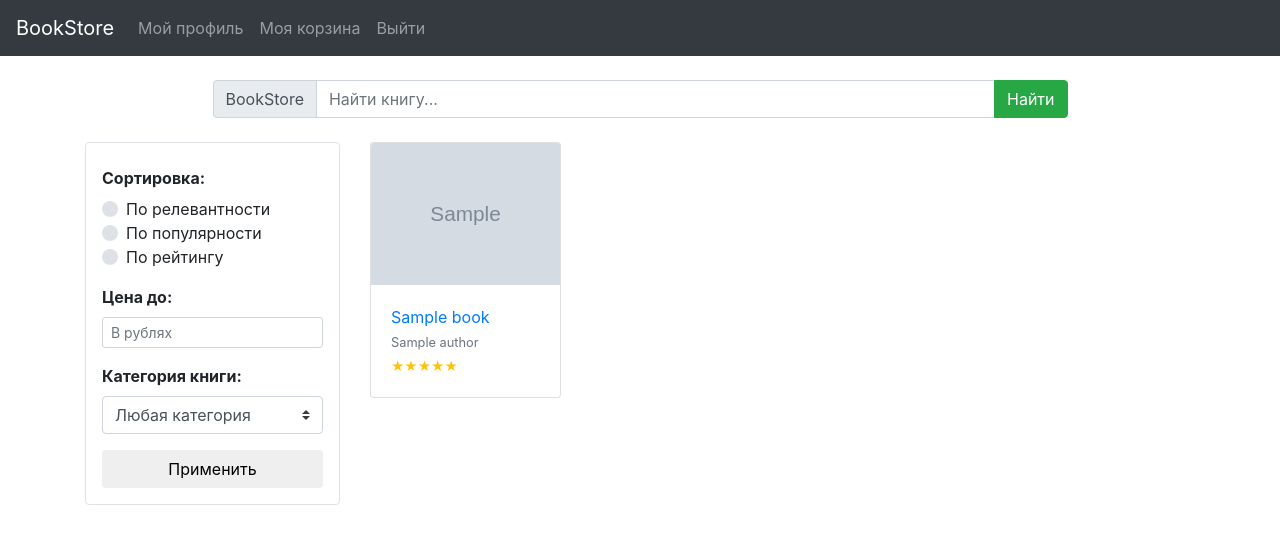
After one commit to Eslam-M-Abdelaziz-0/django-bookstore-1, a Django app: template market/templates/market/search.html in a window 1280 px wide. The commit adds this page. Shown: the top 544 px of the page. Run offline with Django 3.2, Linux system fonts and the light colour scheme; the template is opened without the code that fills it: most values are stand-ins (such as "Sample title", 1, 10 or a date in 2020); grey boxes marked "Sample" are stand-in pictures; some libraries are stand-ins or nearby versions.

Commit message:
Added search page

```diff
--- a/market/models.py
+++ b/market/models.py
@@ -77,6 +77,7 @@ class Book(models.Model):
     authors = models.ManyToManyField("Author", related_name="books")
     categories = models.ManyToManyField("Category", related_name="books")
     cover = models.ImageField(upload_to="covers")
+    price = models.PositiveIntegerField()
     printed_year = models.PositiveSmallIntegerField()
     holders = models.ManyToManyField(
         "Customer",
@@ -84,6 +85,7 @@ class Book(models.Model):
         blank=True,
         editable=False
     )
+    holders_count = models.PositiveIntegerField(default=0, editable=False)
     shoppers = models.ManyToManyField(
         "Customer",
         related_name="shopping_cart",
--- a/market/templates/market/product.html
+++ b/market/templates/market/product.html
@@ -15,7 +15,7 @@
 
 	<header class="mb-4">
 		<nav class="navbar navbar-expand-md navbar-dark bg-dark">
-			<a class="navbar-brand" href="#">BookStore</a>
+			<a class="navbar-brand" href="/">BookStore</a>
 			<button class="navbar-toggler" type="button" data-toggle="collapse" data-target="#navbarSupportedContent" aria-controls="navbarSupportedContent"
 			 aria-expanded="false" aria-label="Toggle navigation">
 				<span class="navbar-toggler-icon"></span>
--- /dev/null
+++ b/market/templates/market/search.html
@@ -0,0 +1,174 @@
+<!DOCTYPE HTML>
+<html>
+
+<head>
+	<meta charset="utf-8">
+	<meta http-equiv="content-type" content="text/html">
+	<title>Book Store</title>
+	<link rel="stylesheet" href="https://stackpath.bootstrapcdn.com/bootstrap/4.1.3/css/bootstrap.min.css" integrity="sha384-MCw98/SFnGE8fJT3GXwEOngsV7Zt27NXFoaoApmYm81iuXoPkFOJwJ8ERdknLPMO"
+	 crossorigin="anonymous">
+	<style>
+		@media (min-width: 576px) {
+			.card-columns {
+				column-count: 3;
+			}
+		}
+
+		@media (min-width: 768px) {
+			.card-columns {
+				column-count: 3;
+			}
+		}
+
+		@media (min-width: 992px) {
+			.card-columns {
+				column-count: 4;
+			}
+		}
+
+		@media (min-width: 1200px) {
+			.card-columns {
+				column-count: 4;
+			}
+		}
+	</style>
+</head>
+
+<body>
+
+	<header class="mb-4">
+		<nav class="navbar navbar-expand-md navbar-dark bg-dark">
+			<a class="navbar-brand" href="/">BookStore</a>
+			<button class="navbar-toggler" type="button" data-toggle="collapse" data-target="#navbarSupportedContent" aria-controls="navbarSupportedContent"
+			 aria-expanded="false" aria-label="Toggle navigation">
+				<span class="navbar-toggler-icon"></span>
+			</button>
+
+			<div class="collapse navbar-collapse" id="navbarSupportedContent">
+				<ul class="navbar-nav mr-auto">
+					<li class="nav-item">
+						<a class="nav-link" href="#">Мой профиль</a>
+					</li>
+					<li class="nav-item">
+						<a class="nav-link" href="#">Моя корзина</a>
+					</li>
+					<li class="nav-item">
+						<a class="nav-link" href="#">Выйти</a>
+					</li>
+				</ul>
+			</div>
+		</nav>
+	</header>
+
+	<div class="container">
+		<div class="row mb-4">
+			<form method="get" class="w-75 mx-auto">
+				<div class="input-group">
+					<div class="input-group-prepend d-none d-md-block">
+						<span class="input-group-text">BookStore</span>
+					</div>
+					<input class="form-control" type="text" placeholder="Найти книгу..." name="query" value="{{ form.query.data }}">
+					<input type="hidden" name="sort" value="relevance">
+					<input type="hidden" name="maxprice" value="99999">
+					<input type="hidden" name="category" value="">
+					<span class="input-group-append">
+						<button class="btn btn-success" type="submit">Найти</button>
+					</span>
+				</div>
+			</form>
+		</div>
+		<div class="row my-3">
+			<div class="col-md-3 mb-3">
+				<form method="get" class="rounded border p-3">
+					<input type="hidden" name="query" value="{{ form.query.data }}">
+					<div class="form-group">
+						<legend class="col-form-label font-weight-bold">Сортировка:</legend>
+						<div class="custom-control custom-radio">
+							<input class="custom-control-input" type="radio" name="sort" id="sort_rel_input" value="relevance" {% if form.sort.data == "relevance"%}checked{% endif %}>
+							<label class="custom-control-label" for="sort_rel_input">
+								По релевантности
+							</label>
+						</div>
+						<div class="custom-control custom-radio">
+							<input class="custom-control-input" type="radio" name="sort" value="popularity" id="sort_popularity_input" {% if form.sort.data == "popularity" %}checked{% endif %}>
+							<label class="custom-control-label" for="sort_popularity_input">
+								По популярности
+							</label>
+						</div>
+						<div class="custom-control custom-radio">
+							<input class="custom-control-input" type="radio" name="sort" value="reviews" id="sort_reviews_input"  {% if form.sort.data == "reviews"%}checked{% endif %}>
+							<label class="custom-control-label" for="sort_reviews_input">
+								По рейтингу
+							</label>
+						</div>
+					</div>
+					<div class="form-group">
+						<label for="max_price" class="font-weight-bold">Цена до:</label>
+						<input class="form-control form-control-sm" type="number" id="upper_price" name="maxprice" min="100" max="99999" value="{{ form.maxprice.data }}"
+						 placeholder="В рублях">
+					</div>
+					<div class="form-group">
+						<label for="genre" class="font-weight-bold">Категория книги:</label>
+						<select class="custom-select" id="genre" name="category">
+							<option value="">Любая категория</option>
+							{% for pk, name in form.category.field.choices %}
+							<option value="{{ pk }}"{% if form.data.category == pk|stringformat:'s' %} selected{% endif %}>{{ name }}</option>
+							{% endfor %}
+						</select>
+					</div>
+					<button class="btn btn-block">Применить</button>
+				</form>
+			</div>
+			<div class="col-md-9">
+				<div class="card-columns">
+					{% for book in books %}
+					<div class="card">
+						<img class="card-img-top" src="{{ book.cover.url }}">
+						<div class="card-body">
+							<a href="{% url "product_page" book.pk %}" class="card-text">{{ book.title }}</a>
+							<div class="card-text">
+								<small class="text-muted">
+								{% for author in book.authors.all %}
+								{{ author.name }}
+								{% if not forloop.last %}, {% endif %}
+								{% endfor %}
+								</small>
+							</div>
+							<div class="card-text">
+								<small class="text-warning">
+								{% if book.score < 0.5 %}
+								☆☆☆☆☆
+								{% elif book.score >= 0.5 and book.score < 1.5 %}
+								★☆☆☆☆
+								{% elif book.score >= 1.5 and book.score < 2.5 %}
+								★★☆☆☆
+								{% elif book.score >= 2.5 and book.score < 3.5 %}
+								★★★☆☆
+								{% elif book.score >= 3.5 and book.score < 4.5 %}
+								★★★★☆
+								{% else %}
+								★★★★★
+								{% endif %}
+								</small>
+							</div>
+						</div>
+					</div>
+					{% endfor %}
+				</div>
+				<nav class="text-center my-5 d-none">
+					<button class="btn btn-outline-primary" onclick="$('.card.d-none').slice(0, 4).removeClass('d-none');">Загрузить еще</button>
+				</nav>
+
+			</div>
+		</div>
+	</div>
+
+	<script src="https://code.jquery.com/jquery-3.3.1.slim.min.js" integrity="sha384-q8i/X+965DzO0rT7abK41JStQIAqVgRVzpbzo5smXKp4YfRvH+8abtTE1Pi6jizo"
+	 crossorigin="anonymous"></script>
+	<script src="https://cdnjs.cloudflare.com/ajax/libs/popper.js/1.14.3/umd/popper.min.js" integrity="sha384-ZMP7rVo3mIykV+2+9J3UJ46jBk0WLaUAdn689aCwoqbBJiSnjAK/l8WvCWPIPm49"
+	 crossorigin="anonymous"></script>
+	<script src="https://stackpath.bootstrapcdn.com/bootstrap/4.1.3/js/bootstrap.min.js" integrity="sha384-ChfqqxuZUCnJSK3+MXmPNIyE6ZbWh2IMqE241rYiqJxyMiZ6OW/JmZQ5stwEULTy"
+	 crossorigin="anonymous"></script>
+</body>
+
+</html>
--- a/market/urls.py
+++ b/market/urls.py
@@ -4,4 +4,5 @@ from . import views
 urlpatterns = [
     path("", views.index_page, name="index_page"),
     path("product/<int:pk>/", views.product_page, name="product_page"),
+    path("search/", views.search_page, name="search")
 ]
```
Also changed, not shown: market/forms.py (added, +34 -0 lines), market/templates/market/index.html (+6 -3 lines), market/views.py (+53 -1 lines).
